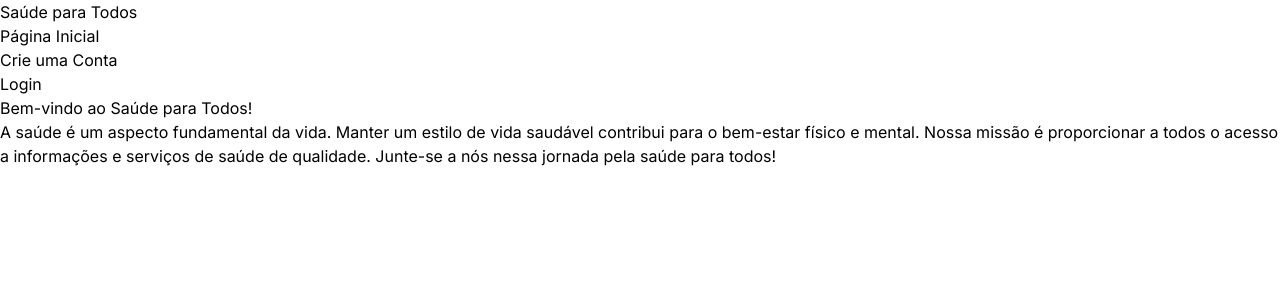
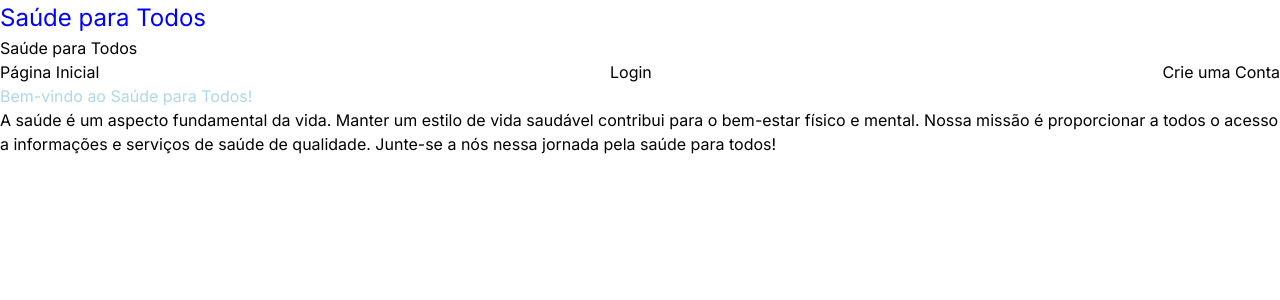
Before and after one commit to JuliannyAraujo/Gs-Web, a Next.js app in the folder saudeparatodos/: page / in a window 1280 px wide. Shown: the top 300 px of the page. Built offline with nearby package versions, Linux system fonts and the light colour scheme.

Commit message:
fazendo alterações

```diff
--- /dev/null
+++ b/saudeparatodos/src/app/(authenticated)/login/page.jsx
@@ -0,0 +1,29 @@
+// pages/login.js
+import Link from 'next/link';
+import React from 'react';
+// import Navigation from './components/Navigation';
+
+export default function LoginPage() {
+  const fazerLogin = () => {
+    console.log('Login bem-sucedido!');
+  };
+
+  return (
+    <div>
+      <section id="content">
+        <h2>Login</h2>
+        <form id="login-form">
+          <label htmlFor="email">E-mail:</label>
+          <input type="email" id="email" name="email" required />
+
+          <label htmlFor="senha">Senha:</label>
+          <input type="password" id="senha" name="senha" required />
+
+          <button type="button" onClick={fazerLogin()}>Login</button>
+        </form>
+      </section>
+
+      <p>Ainda não tem uma conta? <Link href="/criarConta"><a>Crie uma conta</a></Link></p>
+    </div>
+  )
+}
--- /dev/null
+++ b/saudeparatodos/src/app/Navigation.js
@@ -0,0 +1,11 @@
+// components/Navigation.js
+import React from 'react';
+import Link from 'next/link';
+
+const Navigation = () => {
+  return (
+    <></>
+  );
+};
+
+export default Navigation;
--- a/saudeparatodos/src/app/components/Navigation.js
+++ /dev/null
@@ -1,17 +0,0 @@
-// components/Navigation.js
-import React from 'react';
-import Link from 'next/link';
-
-const Navigation = () => {
-  return (
-    <nav>
-      <ul>
-        <li><Link href="/">Página Inicial</Link></li>
-        <li><Link href="/criarConta.js">Crie uma Conta</Link></li>
-        <li><Link href="/login">Login</Link></li>
-      </ul>
-    </nav>
-  );
-};
-
-export default Navigation;
--- a/saudeparatodos/src/app/page.js
+++ b/saudeparatodos/src/app/page.js
@@ -1,14 +1,23 @@
 import Image from 'next/image'
 import Header from './components/Header'
-import Navigation from './components/Navigation'
+import Link from 'next/link'
 
 export default function Home() {
   return (
     <>
+      <header>
+        <h1 style={{ color: 'blue', fontSize: '24px' }}>Saúde para Todos</h1>
+      </header>
       <Header />
-      <Navigation />
+      <nav>
+        <ul style={{ display: 'flex', justifyContent: 'space-between' }}>
+          <li><Link href="/" passHref><a>Página Inicial</a></Link></li>
+          <li><Link href="/login" passHref><a>Login</a></Link></li>
+          <li><Link href="/criarConta" passHref><a>Crie uma Conta</a></Link></li>
+        </ul>
+      </nav>
       <section id="content">
-        <p>Bem-vindo ao Saúde para Todos! </p>
+        <p style={{ color: 'lightblue' }}>Bem-vindo ao Saúde para Todos!</p>
         <p>A saúde é um aspecto fundamental da vida. Manter um estilo de vida saudável contribui para o bem-estar físico e mental. Nossa missão é proporcionar a todos o acesso a informações e serviços de saúde de qualidade. Junte-se a nós nessa jornada pela saúde para todos!</p>
       </section>
     </>
--- a/saudeparatodos/src/app/pages/criarConta.js
+++ b/saudeparatodos/src/app/pages/criarConta/page.jsx
@@ -1,13 +1,13 @@
 // pages/criar-conta.js
 import React from 'react';
 import Link from 'next/link';
-import Header from '../components/Header';
-import Navigation from '../components/Navigation';
+import Header from '../../components/Header';
+import Navigation from '../../Navigation';
 
-const CriarConta = () => {
-  const criarConta = () => {
-    alert('Conta criada com sucesso!');
-  };
+export default function CriarConta () {
+  // const criarConta = () => {
+  //   alert('Conta criada com sucesso!');
+  // };
 
   return (
     <div>
@@ -47,7 +47,5 @@ const CriarConta = () => {
         <p>Já tem uma conta? <Link href="/login"><a>Faça login</a></Link></p>
       </section>
     </div>
-  );
-};
-
-export default CriarConta;
+  )
+}
--- a/saudeparatodos/src/app/pages/login.js
+++ /dev/null
@@ -1,35 +0,0 @@
-// pages/login.js
-import React from 'react';
-import Link from 'next/link';
-import Header from './components/Header';
-import Navigation from './components/Navigation';
-
-const LoginPage = () => {
-  const fazerLogin = () => {
-    alert('Login bem-sucedido!');
-  };
-
-  return (
-    <div>
-      <Header />
-      <Navigation />
-      <section id="content">
-        <h2>Login</h2>
-        <form id="login-form">
-          <label htmlFor="email">E-mail:</label>
-          <input type="email" id="email" name="email" required />
-
-          <label htmlFor="senha">Senha:</label>
-          <input type="password" id="senha" name="senha" required />
-
-          <button type="button" onClick={fazerLogin}>Login</button>
-        </form>
-      </section>
-
-      {/* Adiciona link para ir para a página de criar conta usando Next.js Link */}
-      <p>Ainda não tem uma conta? <Link href="/criar-conta"><a>Crie uma conta</a></Link></p>
-    </div>
-  );
-};
-
-export default LoginPage;
```
